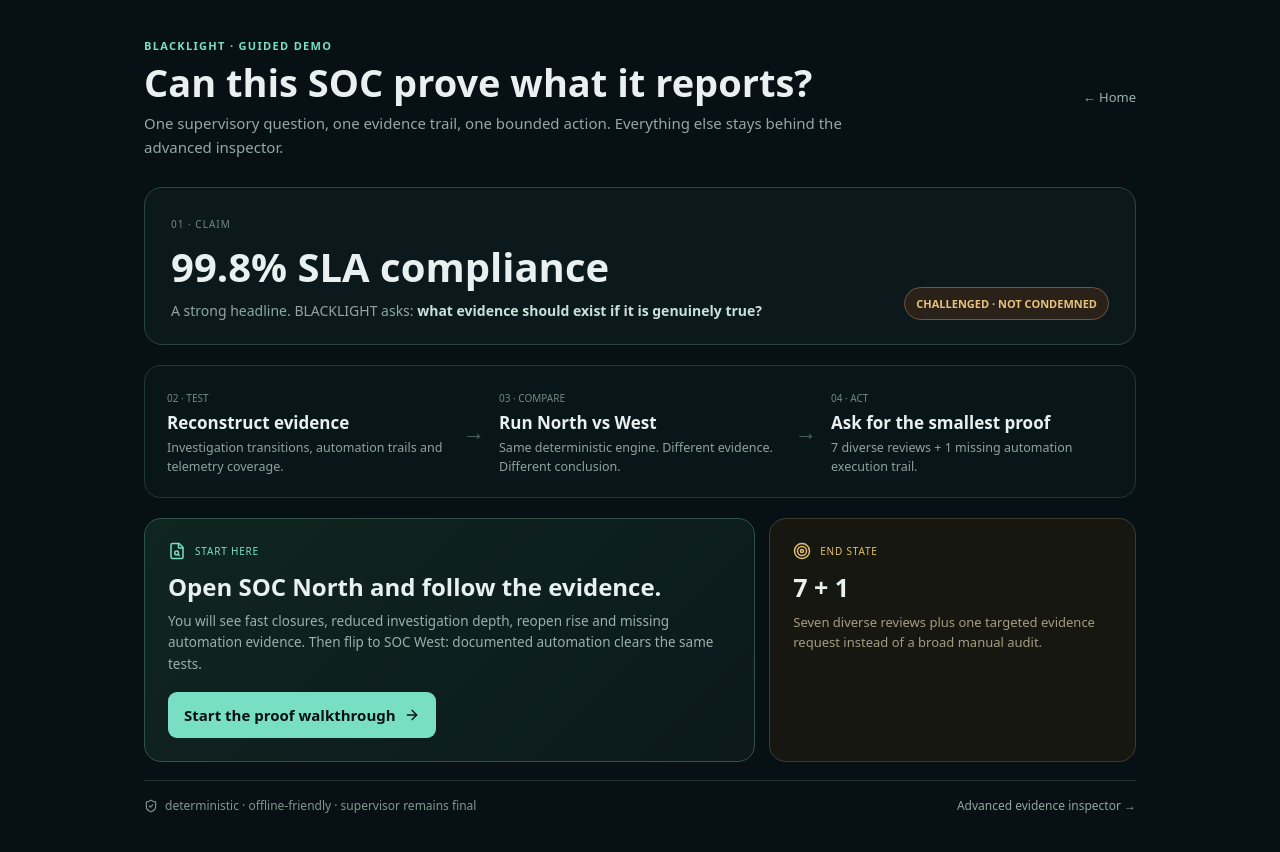
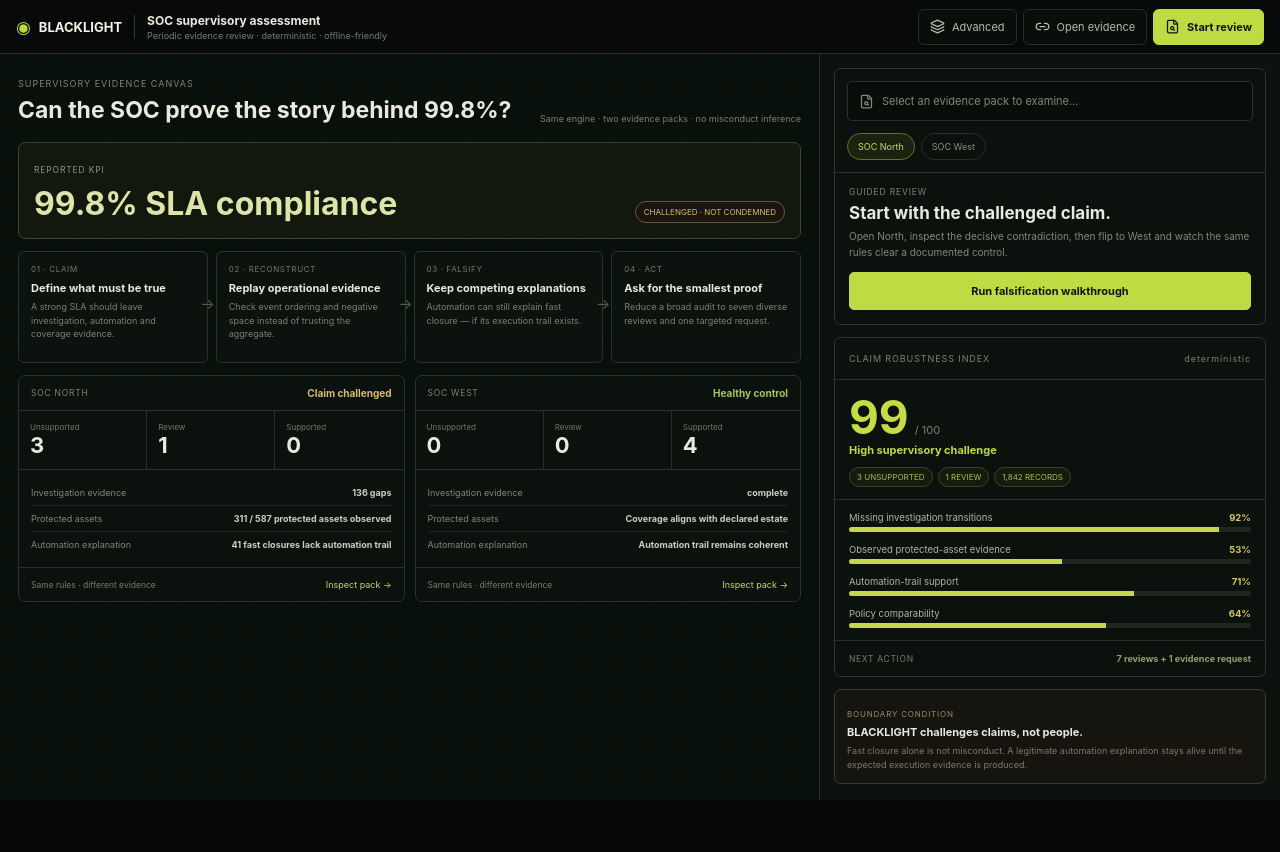
Before and after one commit to aadi-harale/blacklight-sat-sa, a Next.js app: page /workbench in a window 1280 px wide. Shown: the top 852 px of the page. After the commit the page ends 800 px from the top, so only its background shows below. Built offline with nearby package versions, Linux system fonts and the light colour scheme.

Commit message:
Rebuild BLACKLIGHT workbench in HackHabitat instrument format

```diff
--- a/app/workbench/page.tsx
+++ b/app/workbench/page.tsx
@@ -1,50 +1,34 @@
 import Link from 'next/link';
-import { ArrowRight, FileSearch, ShieldCheck, Target } from 'lucide-react';
+import {FileSearch,Layers,Link2,ShieldCheck} from 'lucide-react';
+import {assessDataset} from '@/lib/engine';
+import {DEMO_ASSET_PROFILE,makeDemoRecords,makeWestDemoRecords,WEST_ASSET_PROFILE} from '@/lib/demo';
+import './workbench.css';
+
+function pack(name:string,records:any[],profile:any){const a=assessDataset(records,{name,source:'demo',declaredCriticalAssets:profile.declaredCriticalAssets,claimedProtectedAssets:profile.claimedProtectedAssets,loadedAt:'2026-07-31T23:59:59.000Z'});return {a,unsupported:a.findings.filter(f=>f.verdict==='unsupported').length,review:a.findings.filter(f=>f.verdict==='review').length,supported:a.findings.filter(f=>f.verdict==='supported').length}}
 
 export default function WorkbenchPage(){
-  return <main style={{minHeight:'100vh',background:'#071014',color:'#e8f1ef',fontFamily:'system-ui,sans-serif'}}>
-    <div style={{maxWidth:1040,margin:'0 auto',padding:'34px 24px 52px'}}>
-      <header style={{display:'flex',justifyContent:'space-between',alignItems:'center',gap:18,marginBottom:28}}>
-        <div><span style={{fontSize:11,letterSpacing:'.12em',color:'#78dfc5',fontWeight:800}}>BLACKLIGHT · GUIDED DEMO</span><h1 style={{fontSize:38,lineHeight:1.08,margin:'8px 0 8px'}}>Can this SOC prove what it reports?</h1><p style={{margin:0,color:'#93a9a4',maxWidth:700,lineHeight:1.6}}>One supervisory question, one evidence trail, one bounded action. Everything else stays behind the advanced inspector.</p></div>
-        <Link href="/" style={{color:'#9bb1ac',textDecoration:'none',fontSize:13}}>← Home</Link>
-      </header>
+  const north=pack('SOC North — challenged KPI',makeDemoRecords(),DEMO_ASSET_PROFILE);const west=pack('SOC West — healthy control',makeWestDemoRecords(),WEST_ASSET_PROFILE);const lead=north.a.findings.find(f=>f.verdict==='unsupported')??north.a.findings[0];const challenge=Math.round((north.unsupported*22+north.review*10)+Math.min(30,lead.missingCount/6));
+  return <main className="blInstrument">
+    <header className="blHeader"><div className="blBrand"><Link href="/" className="blLogo"><span className="blMark">◉</span><b>BLACKLIGHT</b></Link><span className="blDivider"/><div className="blHeaderMeta"><strong>SOC supervisory assessment</strong><small>Periodic evidence review · deterministic · offline-friendly</small></div></div><div className="blHeaderActions"><Link href="/advanced" className="blGhost"><Layers size={15}/> Advanced</Link><Link href="/evidence?soc=north" className="blGhost"><Link2 size={15}/> Open evidence</Link><Link href="/evidence?soc=north" className="blPrimary"><FileSearch size={15}/> Start review</Link></div></header>
 
-      <section style={{border:'1px solid #2a4640',borderRadius:18,background:'#0b191d',padding:'24px 26px',marginBottom:20}}>
-        <span style={{fontSize:10,letterSpacing:'.1em',color:'#708984'}}>01 · CLAIM</span>
-        <div style={{display:'flex',justifyContent:'space-between',gap:18,alignItems:'end',flexWrap:'wrap',marginTop:7}}>
-          <div><strong style={{display:'block',fontSize:40}}>99.8% SLA compliance</strong><p style={{margin:'7px 0 0',color:'#91a6a1',fontSize:14}}>A strong headline. BLACKLIGHT asks: <b style={{color:'#cce0da'}}>what evidence should exist if it is genuinely true?</b></p></div>
-          <span style={{border:'1px solid #70563a',background:'#2a2118',color:'#e7c37c',padding:'8px 11px',borderRadius:999,fontSize:11,fontWeight:800}}>CHALLENGED · NOT CONDEMNED</span>
-        </div>
-      </section>
+    <div className="blBody">
+      <section className="blCanvas"><div className="blGrid"/><div className="blCanvasInner">
+        <div className="blCanvasTitle"><div><span>SUPERVISORY EVIDENCE CANVAS</span><h1>Can the SOC prove the story behind 99.8%?</h1></div><small>Same engine · two evidence packs · no misconduct inference</small></div>
+        <div className="blClaim"><span>REPORTED KPI</span><div className="blClaimLine"><strong>99.8% SLA compliance</strong><em>CHALLENGED · NOT CONDEMNED</em></div></div>
+        <div className="blFlow"><article><span>01 · CLAIM</span><b>Define what must be true</b><p>A strong SLA should leave investigation, automation and coverage evidence.</p></article><article><span>02 · RECONSTRUCT</span><b>Replay operational evidence</b><p>Check event ordering and negative space instead of trusting the aggregate.</p></article><article><span>03 · FALSIFY</span><b>Keep competing explanations</b><p>Automation can still explain fast closure — if its execution trail exists.</p></article><article><span>04 · ACT</span><b>Ask for the smallest proof</b><p>Reduce a broad audit to seven diverse reviews and one targeted request.</p></article></div>
+        <div className="blSocCompare"><SocCard kind="north" title="SOC North" state="Claim challenged" p={north} observed="311 / 587 protected assets observed" automation="41 fast closures lack automation trail" href="/evidence?soc=north"/><SocCard kind="west" title="SOC West" state="Healthy control" p={west} observed="Coverage aligns with declared estate" automation="Automation trail remains coherent" href="/evidence?soc=west"/></div>
+      </div></section>
 
-      <section aria-label="BLACKLIGHT proof flow" style={{border:'1px solid #203934',borderRadius:16,background:'#091619',padding:'20px 22px',marginBottom:20}}>
-        <div style={{display:'grid',gridTemplateColumns:'1fr auto 1fr auto 1fr',alignItems:'center',gap:14}}>
-          <div><span style={{fontSize:10,color:'#6f8983'}}>02 · TEST</span><strong style={{display:'block',fontSize:17,marginTop:5}}>Reconstruct evidence</strong><p style={{margin:'5px 0 0',color:'#8ea39e',fontSize:12.5,lineHeight:1.5}}>Investigation transitions, automation trails and telemetry coverage.</p></div>
-          <span style={{fontSize:22,color:'#49675f'}}>→</span>
-          <div><span style={{fontSize:10,color:'#6f8983'}}>03 · COMPARE</span><strong style={{display:'block',fontSize:17,marginTop:5}}>Run North vs West</strong><p style={{margin:'5px 0 0',color:'#8ea39e',fontSize:12.5,lineHeight:1.5}}>Same deterministic engine. Different evidence. Different conclusion.</p></div>
-          <span style={{fontSize:22,color:'#49675f'}}>→</span>
-          <div><span style={{fontSize:10,color:'#6f8983'}}>04 · ACT</span><strong style={{display:'block',fontSize:17,marginTop:5}}>Ask for the smallest proof</strong><p style={{margin:'5px 0 0',color:'#8ea39e',fontSize:12.5,lineHeight:1.5}}>7 diverse reviews + 1 missing automation execution trail.</p></div>
-        </div>
-      </section>
+      <aside className="blPanel">
+        <section className="blCard"><div className="blSearch"><FileSearch size={15}/><span>Select an evidence pack to examine...</span></div><div className="blPreset"><Link className="active" href="/evidence?soc=north">SOC North</Link><Link href="/evidence?soc=west">SOC West</Link></div><div className="blActionBox"><span>GUIDED REVIEW</span><h2>Start with the challenged claim.</h2><p>Open North, inspect the decisive contradiction, then flip to West and watch the same rules clear a documented control.</p><Link className="blRun" href="/evidence?soc=north">Run falsification walkthrough</Link></div></section>
 
-      <section style={{display:'grid',gridTemplateColumns:'1.25fr .75fr',gap:14,marginBottom:18}}>
-        <article style={{border:'1px solid #2f554a',borderRadius:17,background:'linear-gradient(135deg,#10251f,#0b191d)',padding:'23px'}}>
-          <div style={{display:'flex',gap:9,alignItems:'center'}}><FileSearch size={18} color="#78dfc5"/><span style={{fontSize:10,letterSpacing:'.08em',color:'#78dfc5'}}>START HERE</span></div>
-          <h2 style={{fontSize:24,margin:'10px 0 8px'}}>Open SOC North and follow the evidence.</h2>
-          <p style={{color:'#9bb0aa',fontSize:13.5,lineHeight:1.6,margin:'0 0 17px'}}>You will see fast closures, reduced investigation depth, reopen rise and missing automation evidence. Then flip to SOC West: documented automation clears the same tests.</p>
-          <Link href="/evidence?soc=north" style={{display:'inline-flex',alignItems:'center',gap:8,padding:'13px 16px',borderRadius:9,background:'#78dfc5',color:'#071014',textDecoration:'none',fontWeight:800}}>Start the proof walkthrough <ArrowRight size={16}/></Link>
-        </article>
-        <article style={{border:'1px solid #413c2b',borderRadius:17,background:'#171711',padding:'23px'}}>
-          <div style={{display:'flex',gap:9,alignItems:'center'}}><Target size={18} color="#e3be6a"/><span style={{fontSize:10,letterSpacing:'.08em',color:'#e3be6a'}}>END STATE</span></div>
-          <strong style={{display:'block',fontSize:25,margin:'10px 0 8px'}}>7 + 1</strong>
-          <p style={{color:'#a59d82',fontSize:13,lineHeight:1.55,margin:0}}>Seven diverse reviews plus one targeted evidence request instead of a broad manual audit.</p>
-        </article>
-      </section>
+        <section className="blCard"><div className="blCardHead"><span>CLAIM ROBUSTNESS INDEX</span><span>deterministic</span></div><div className="blIndex"><strong>{Math.min(99,challenge)}</strong><span>/ 100</span></div><b className="blGrade">High supervisory challenge</b><div className="blTags"><span>{north.unsupported} UNSUPPORTED</span><span>{north.review} REVIEW</span><span>{north.a.dataset.recordCount.toLocaleString()} RECORDS</span></div><div className="blDrivers"><Driver label="Missing investigation transitions" value={92}/><Driver label="Observed protected-asset evidence" value={53}/><Driver label="Automation-trail support" value={71}/><Driver label="Policy comparability" value={64}/></div><div className="blTrust"><span>NEXT ACTION</span><b>7 reviews + 1 evidence request</b></div></section>
 
-      <footer style={{display:'flex',justifyContent:'space-between',gap:14,alignItems:'center',flexWrap:'wrap',borderTop:'1px solid #1e332e',paddingTop:16}}>
-        <span style={{display:'inline-flex',alignItems:'center',gap:7,color:'#819792',fontSize:12}}><ShieldCheck size={14}/> deterministic · offline-friendly · supervisor remains final</span>
-        <Link href="/advanced" style={{color:'#91a6a1',fontSize:12,textDecoration:'none'}}>Advanced evidence inspector →</Link>
-      </footer>
+        <div className="blNote"><span>BOUNDARY CONDITION</span><b>BLACKLIGHT challenges claims, not people.</b><p>Fast closure alone is not misconduct. A legitimate automation explanation stays alive until the expected execution evidence is produced.</p></div>
+      </aside>
     </div>
-  </main>;
+  </main>
 }
+
+function SocCard({kind,title,state,p,observed,automation,href}:{kind:'north'|'west';title:string;state:string;p:any;observed:string;automation:string;href:string}){return <article className={`blSoc ${kind}`}><div className="blSocHead"><span>{title.toUpperCase()}</span><b>{state}</b></div><div className="blSocStats"><div><span>Unsupported</span><b>{p.unsupported}</b></div><div><span>Review</span><b>{p.review}</b></div><div><span>Supported</span><b>{p.supported}</b></div></div><div className="blSocRows"><div><span>Investigation evidence</span><b>{kind==='north'?'136 gaps':'complete'}</b></div><div><span>Protected assets</span><b>{observed}</b></div><div><span>Automation explanation</span><b>{automation}</b></div></div><div className="blSocAction"><span>Same rules · different evidence</span><Link href={href}>Inspect pack →</Link></div></article>}
+function Driver({label,value}:{label:string;value:number}){return <div><span>{label}<b>{value}%</b></span><i><em style={{width:`${value}%`}}/></i></div>}
```
